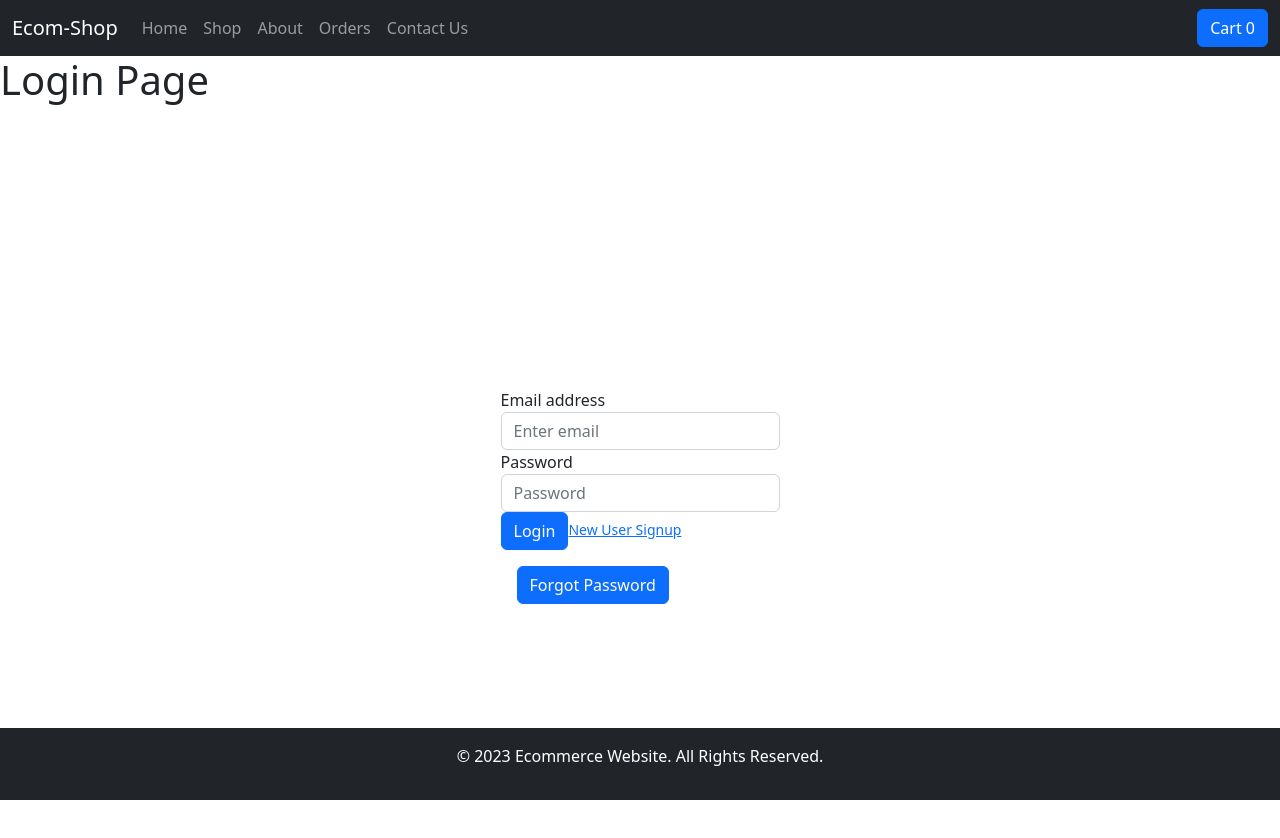
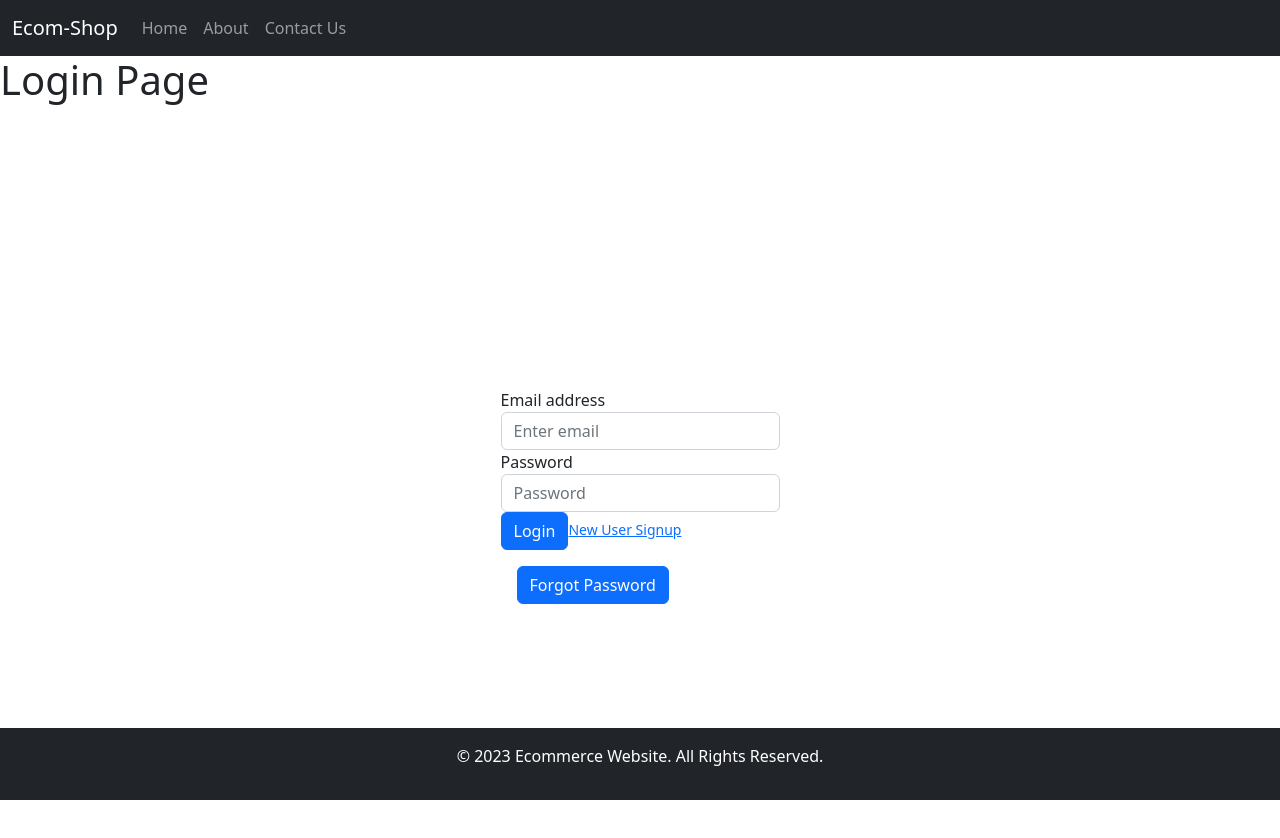
Before and after one commit to khageshbansal/react-echrpd, a React (Create React App) app: page /login in a window 1280 px wide. Shown: the top 838 px of the page. Built offline with nearby package versions, Linux system fonts and the light colour scheme.

Commit message:
3 files modified, 1 added

```diff
--- a/src/App.js
+++ b/src/App.js
@@ -11,7 +11,7 @@ import SignUp from './pages/SignUp';
 import Login from './pages/Login';
 import { Link } from 'react-router-dom';
 import { ContextProvider } from './components/CartContext';
-
+import { AuthProvider } from './components/AuthContext';
 import {
   createBrowserRouter,
   RouterProvider,
@@ -23,6 +23,7 @@ import {
 export default function App() {
   return (
     <>
+    <AuthProvider>
       <ContextProvider>
         <main>
           <BrowserRouter>
@@ -43,6 +44,7 @@ export default function App() {
 
         <Footer />
       </ContextProvider>
+      </AuthProvider>
     </>
   );
 }
--- /dev/null
+++ b/src/components/AuthContext.js
@@ -0,0 +1,26 @@
+import React, { useState } from 'react';
+
+const MyContext = React.createContext();
+
+function AuthProvider(props) {
+  let [token, setToken] = useState(null);
+
+  var obj = {
+    token: token,
+    isLogged: token ? true : false,
+    Login: (tokenReceived) => {
+      setToken(tokenReceived);
+    },
+    Logout: () => {
+      setToken(null);
+    },
+  };
+
+  return (
+    <>
+      <MyContext.Provider value={obj}>{props.children}</MyContext.Provider>
+    </>
+  );
+}
+
+export { AuthProvider, MyContext };
--- a/src/components/Navbar.js
+++ b/src/components/Navbar.js
@@ -1,5 +1,6 @@
 import React, { useContext } from 'react';
 import { MyContext } from './CartContext';
+import { MyContext as AuthContext}  from './AuthContext';
 import { Outlet } from "react-router-dom";
 import { Link } from "react-router-dom";
 
@@ -8,6 +9,8 @@ export default function Navbar(props) {
   let itemObj = useContext(MyContext);
   let itemArray = itemObj.items;
 
+  let isLogged = useContext(AuthContext).isLogged;
+  // console.log(isLogged);
   return (
     <>
       <nav class="navbar navbar-expand-lg navbar-dark bg-dark">
@@ -33,15 +36,15 @@ export default function Navbar(props) {
                 <Link class="nav-link" to="/">Home</Link>
 
               </li>
-              <li class="nav-item">
+              {isLogged && <li class="nav-item">
               <Link class="nav-link" to="shop">Shop</Link>
-              </li>
+              </li>}
               <li class="nav-item">
               <Link class="nav-link" to="about">About</Link>
               </li>
-              <li class="nav-item">
+              {isLogged && <li class="nav-item">
               <Link class="nav-link" to="orders">Orders</Link>
-              </li>
+              </li>}
               <li class="nav-item">
               <Link class="nav-link" to="contact">Contact Us</Link>
               </li>
@@ -49,14 +52,14 @@ export default function Navbar(props) {
 
             {/* Button trigger modal */}
 
-            <button
+            {isLogged && <button
               type="button"
               class="btn btn-primary"
               data-toggle="modal"
               data-target="#exampleModalCenter"
             >
               Cart {itemArray.length}
-            </button>
+            </button>}
           </div>
         </div>
       </nav>
--- a/src/pages/Login.js
+++ b/src/pages/Login.js
@@ -1,7 +1,11 @@
-import React, { useRef, useState } from 'react';
+import React, { useRef, useState,useContext } from 'react';
 import { Link } from 'react-router-dom';
+import { MyContext as AuthContext}  from '../components/AuthContext';
+
 
 export default function Login(props) {
+
+  let authobj = useContext(AuthContext);
   let [isLoading, setisLoading] = useState(false);
   let emailFilled = useRef();
   let passwordFilled = useRef();
@@ -34,7 +38,10 @@ export default function Login(props) {
     ).then((data) => {
       setisLoading(false);
       if (data.error) alert(data.error.message);
-      console.log(data);
+      else {
+        // console.log(data);
+       authobj.Login(data.idToken);
+      };
     });
 
     emailFilled.current.value = '';
```
